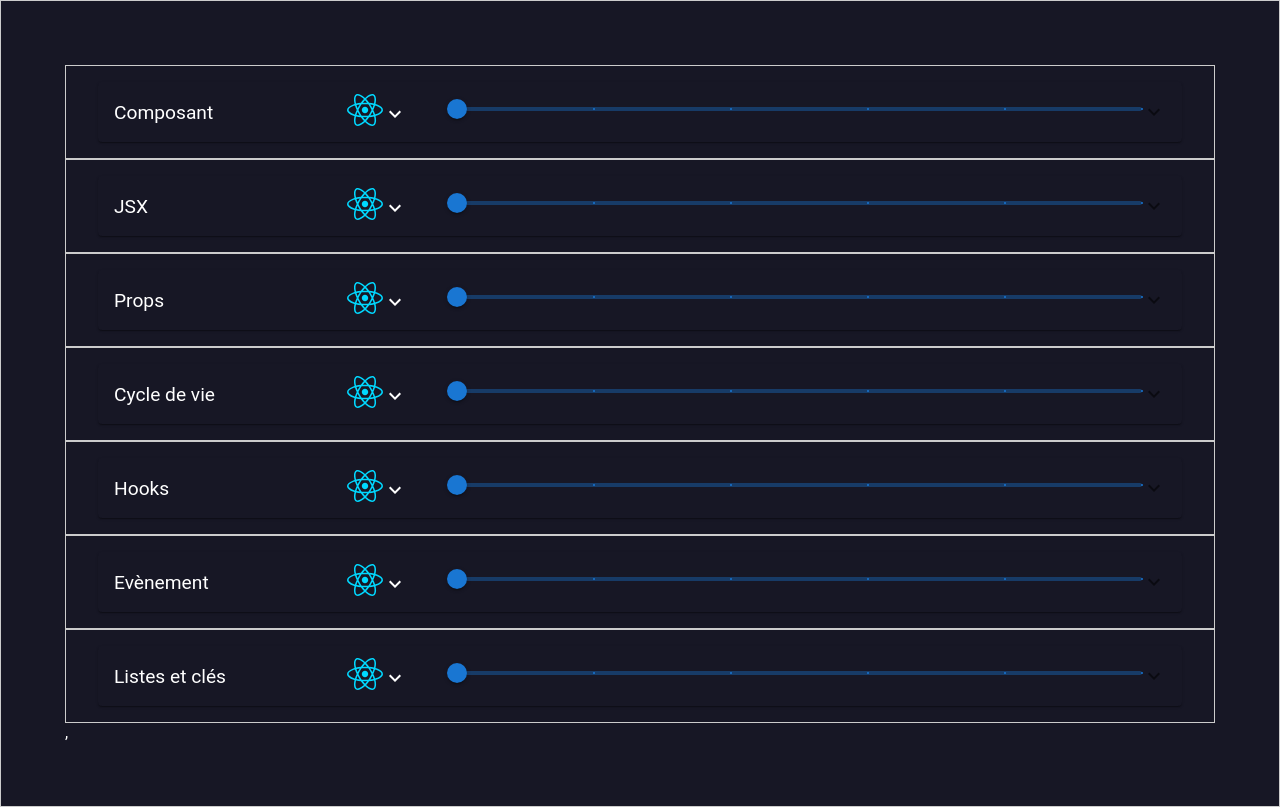
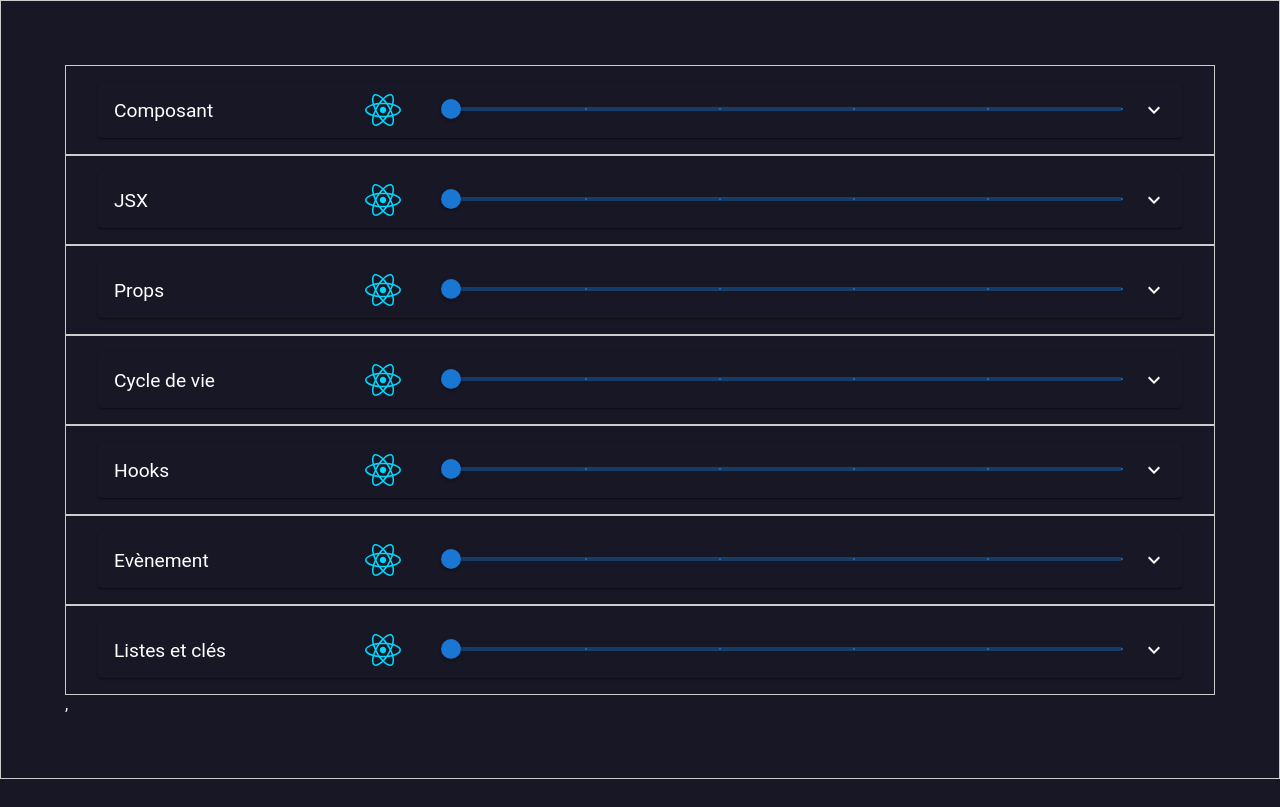
Before and after one commit to MaximeBritto/TechMeter, a React (Vite) app: page / in a window 1280 px wide. Built offline with nearby package versions, Linux system fonts and the light colour scheme.

Commit message:
💄 Update accordion

```diff
--- a/src/composant/SliderContainer.jsx
+++ b/src/composant/SliderContainer.jsx
@@ -15,17 +15,15 @@ function SliderContainer({name, desc}) {
     <>
       <Stack style={{ border: '1px solid #ccc', width: '100%' }}>
       <Box style={{ display: 'flex', width:'100%', padding: '1rem 2rem', gap: '2rem', alignItems: 'center' }}>
-        <Accordion style={{ backgroundColor: 'transparent', color: 'white', width:'100%'}}>
-          <AccordionSummary expandIcon={<ExpandMoreIcon />} style={{ cursor: 'default', color: 'white' }}>
+        <Accordion style={{ backgroundColor: 'transparent', color: 'white', width:'100%'}} >
+          <AccordionSummary expandIcon={<ExpandMoreIcon sx= {{ color: 'white', cursor: 'pointer'}}
+          />} style={{ cursor: 'default', color: 'white'}}>
             <Box style={{ display: 'flex', alignItems: 'center', marginRight: '50px', width: '30%', justifyContent:'space-between', cursor: 'pointer'}}>
               <p style={{ fontSize: "1.2rem" }}>{name}</p>
-              <div>
-                <img src={reactLogo} alt="react logo" />
-                <ExpandMoreIcon style={{ cursor: 'pointer' }} />
-              </div>
+              <img src={reactLogo} alt="react logo" />
             </Box>
             <Slider
-              style={{ width: "70%" }}
+              style={{ width: "70%", marginRight: '20px' }}
               aria-label="Temperature"
               defaultValue={0}
               getAriaValueText={valuetext}
```
